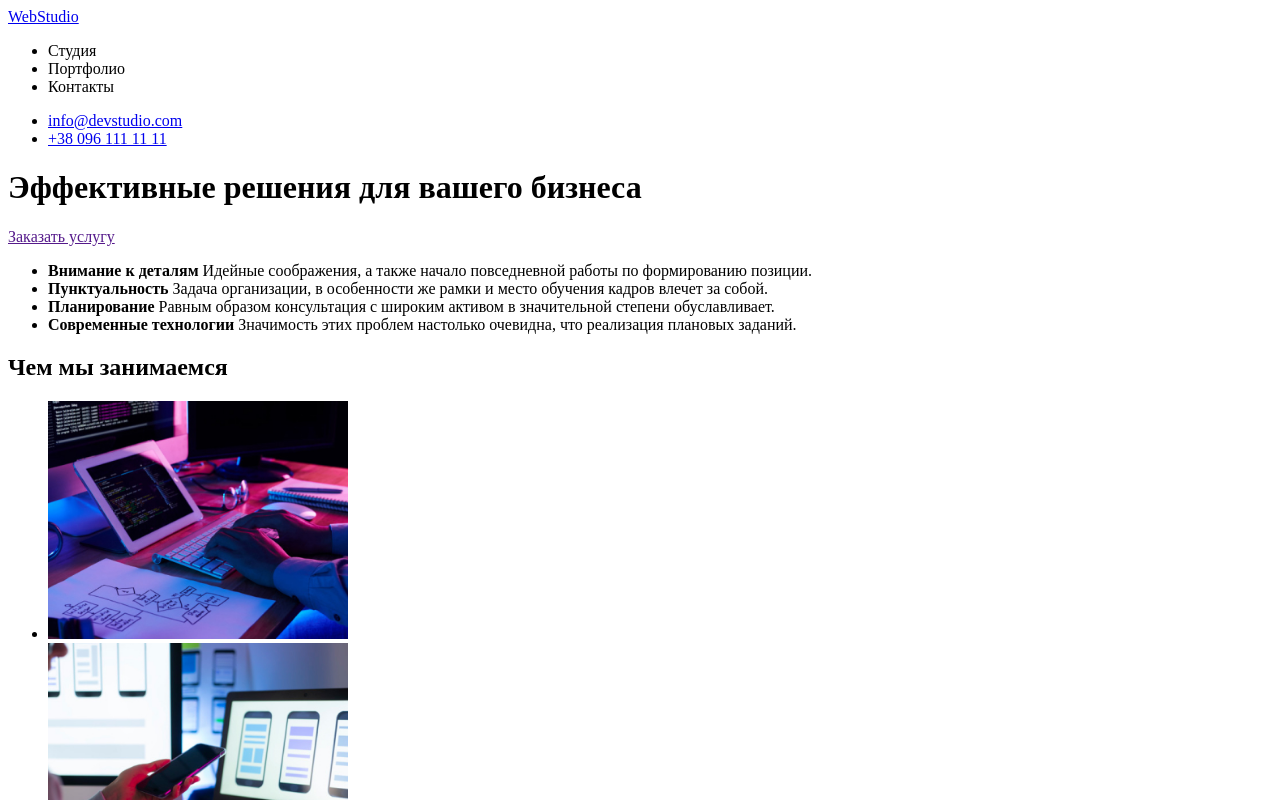
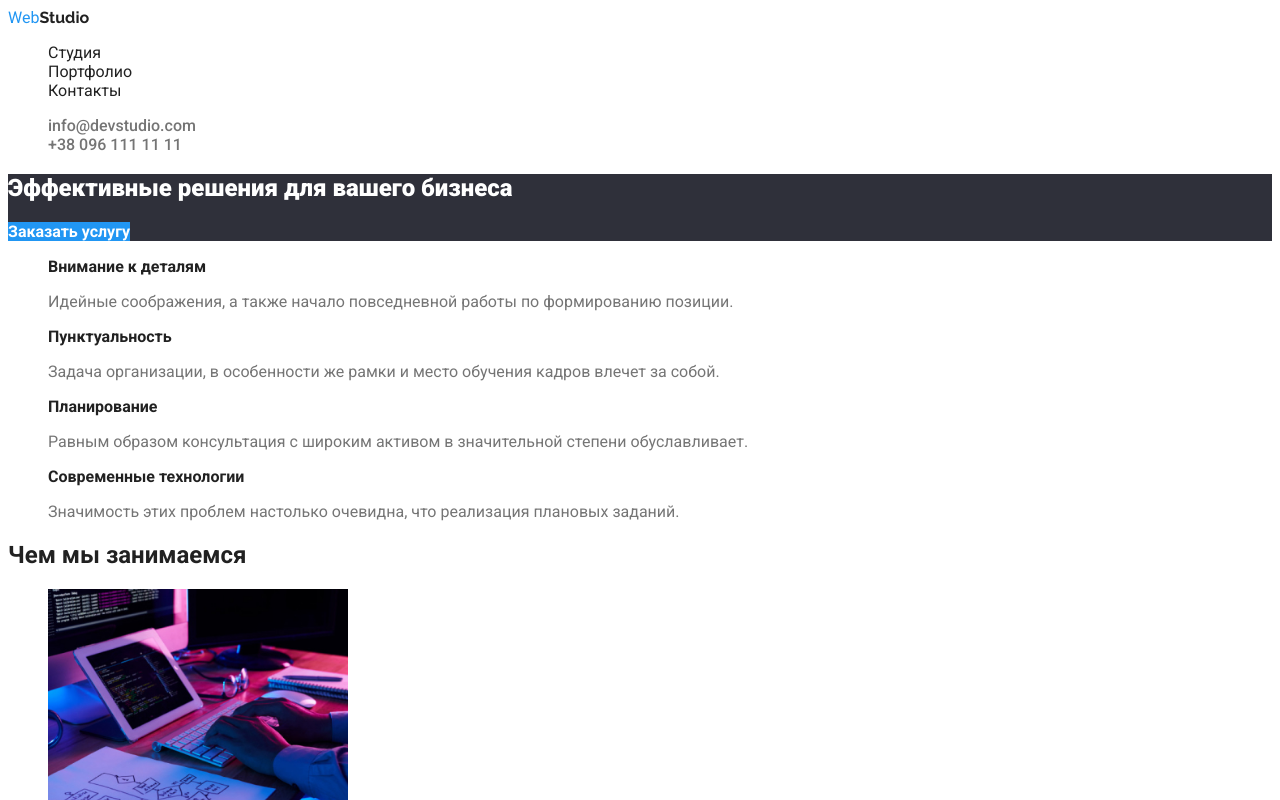
Before and after one commit to ZdorovykSergiy/goit-markup-hw-02-1-, a plain HTML site: page index.html in a window 1280 px wide. Shown: the top 800 px of the page. Drawn offline with Linux system fonts and the light colour scheme.

Commit message:
сделаное дз

```diff
--- /dev/null
+++ b/css/portfolio.css
@@ -0,0 +1,28 @@
+:root {
+  --primary-text-color: #212121;
+  --first-text-color: #757575;
+  --accent-color: #2196f3;
+  --primary-white-color: #ffffff;
+  --section-one-color: #2f303a;
+  --section-two-color: #f5f4fa;
+}
+.main-link {
+  background: #f5f4fa;
+}
+.main-link,
+.name-prodject {
+  color: var(--primary-text-color);
+}
+.main-link:hover {
+  color: var(--primary-white-color);
+  background: var(--accent-color);
+}
+
+.main-link {
+  font-family: Roboto, serif;
+  font-weight: 500;
+}
+.name-prodject {
+  font-family: Roboto, serif;
+  font-weight: 700;
+}
--- a/css/style.css
+++ b/css/style.css
@@ -0,0 +1,83 @@
+:root {
+  --primary-text-color: #212121;
+  --first-text-color: #757575;
+  --accent-color: #2196f3;
+  --primary-white-color: #ffffff;
+  --section-one-color: #2f303a;
+  --section-two-color: #f5f4fa;
+}
+* {
+  font-family: Roboto, sans-serif;
+  font-weight: normal;
+}
+.logo-header,
+.logo {
+  font-family: "Raleway", sans-serif;
+  font-weight: 700;
+}
+.nav,
+.contack-link,
+.name-comand {
+  font-family: Roboto, serif;
+  font-weight: 500;
+}
+.main-section-title {
+  font-family: Roboto, serif;
+  font-weight: 900;
+}
+.main-section-link,
+.principle-main,
+.section-title {
+  font-family: Roboto, serif;
+  font-weight: 700;
+}
+address {
+  font-style: normal;
+}
+a {
+  text-decoration: none;
+}
+li {
+  list-style: none;
+}
+.logo,
+.nav-link,
+.name-comand,
+.principle-main,
+.section-title {
+  color: #212121;
+}
+
+.logoblue {
+  color: var(--accent-color);
+}
+.logo-header {
+  color: var(--primary-text-color);
+}
+.main-section-link {
+  background-color: var(--accent-color);
+}
+.logo,
+.main-section-link,
+.main-section-title,
+.adress-link {
+  color: var(--primary-white-color);
+}
+.contack-link,
+.principle-text,
+.text-profesional {
+  color: var(--first-text-color);
+}
+.main-section,
+footer {
+  background-color: var(--section-one-color);
+}
+.section-comand {
+  background-color: var(--section-two-color);
+}
+.nav-link:hover,
+.contack-link:hover,
+.nav-link:focus,
+.contack-link:focus {
+  color: var(--accent-color);
+}
--- a/index.html
+++ b/index.html
@@ -3,65 +3,94 @@
   <head>
     <meta charset="UTF-8" />
     <meta name="viewport" content="width=device-width, initial-scale=1.0" />
+    <link
+      href="https://fonts.googleapis.com/css2?family=Raleway:wght@700&family=Roboto:wght@400;500;700;900&display=swap"
+      rel="stylesheet"
+    />
+
     <link rel="stylesheet" href="./css/style.css" />
-    <title>WebStudio (My fiest homework)</title>
+    <title>WebStudio (My 2 homework)</title>
   </head>
   <body>
     <!--header-->
-    <header>
+    <header class="header">
       <div>
-        <a href="https://вебстудия.net/">WebStudio</a>
+        <a href="https://вебстудия.net/" class="logo-header"
+          ><span class="logoblue">Web</span>Studio</a
+        >
       </div>
-      <!--В  задании указано что жолжна быть рабочая ссылка-->
-      <nav>
+      <!--В  задании указано что должна быть рабочая ссылка-->
+      <nav class="nav">
         <ul>
-          <li>Студия</li>
-          <li>Портфолио</li>
-          <li>Контакты</li>
+          <li><a class="nav-link" href="index.html">Студия</a></li>
+          <li><a class="nav-link" href="portfolio.html">Портфолио</a></li>
+          <li><a class="nav-link" href="#">Контакты</a></li>
         </ul>
         <div>
           <ul>
-            <li><a href="mailto:info@devstudio.com">info@devstudio.com</a></li>
-            <li><a href="tel:+380961111111">+38 096 111 11 11</a></li>
+            <li>
+              <a class="contack-link" href="mailto:info@devstudio.com"
+                >info@devstudio.com</a
+              >
+            </li>
+            <li>
+              <a class="contack-link" href="tel:+380961111111"
+                >+38 096 111 11 11</a
+              >
+            </li>
           </ul>
         </div>
       </nav>
     </header>
     <main>
-      <div>
-        <h1>Эффективные решения для вашего бизнеса</h1>
-        <a href="">Заказать услугу</a>
-      </div>
-      <section>
+      <section class="main-section">
+        <h1 class="main-section-title">
+          Эффективные решения для вашего бизнеса
+        </h1>
+        <a class="main-section-link" href="">Заказать услугу</a>
+      </section>
+      <section class="principle-section">
         <ul>
           <li>
-            <b>Внимание к деталям </b>Идейные соображения, а также начало
-            повседневной работы по формированию позиции.
+            <b class="principle-main">Внимание к деталям </b>
+            <p class="principle-text">
+              Идейные соображения, а также начало повседневной работы по
+              формированию позиции.
+            </p>
           </li>
           <li>
-            <b>Пунктуальность </b>Задача организации, в особенности же рамки и
-            место обучения кадров влечет за собой.
+            <b class="principle-main">Пунктуальность </b>
+            <p class="principle-text">
+              Задача организации, в особенности же рамки и место обучения кадров
+              влечет за собой.
+            </p>
           </li>
           <li>
-            <b>Планирование </b>Равным образом консультация с широким активом в
-            значительной степени обуславливает.
+            <b class="principle-main">Планирование </b>
+            <p class="principle-text">
+              Равным образом консультация с широким активом в значительной
+              степени обуславливает.
+            </p>
           </li>
           <li>
-            <b>Современные технологии </b>Значимость этих проблем настолько
-            очевидна, что реализация плановых заданий.
+            <b class="principle-main">Современные технологии </b>
+            <p class="principle-text">
+              Значимость этих проблем настолько очевидна, что реализация
+              плановых заданий.
+            </p>
           </li>
         </ul>
       </section>
-      <section>
-        <h2>Чем мы занимаемся</h2>
+      <section class="section-works">
+        <h2 class="section-title">Чем мы занимаемся</h2>
         <ul>
           <li><img src="./img/img1.jpg" alt="nootbook" width="300" /></li>
           <li><img src="./img/img2.jpg" alt="telephone" width="300" /></li>
           <li><img src="./img/img3.jpg" alt="планшет" width="300" /></li>
         </ul>
       </section>
-      <section>
-        <h2>Наша команда</h2>
+      <section class="section-comand">
+        <h2 class="section-title">Наша команда</h2>
         <ul>
           <li>
             <figure>
@@ -72,7 +101,12 @@
                   width="300"
                 />
               </p>
-              <figcaption><b>Игорь Демьяненко</b>Product Designer</figcaption>
+              <figcaption>
+                <b class="name-comand">Игорь Демьяненко</b>
+                <p class="text-profesional">
+                  Product Designer
+                </p>
+              </figcaption>
             </figure>
           </li>
           <li>
@@ -84,13 +118,23 @@
                   width="300"
                 />
               </p>
-              <figcaption><b>Ольга Репина</b>Frontend Developer</figcaption>
+              <figcaption>
+                <b class="name-comand">Ольга Репина</b>
+                <p class="text-profesional">
+                  Frontend Developer
+                </p>
+              </figcaption>
             </figure>
           </li>
           <li>
             <figure>
               <p><img src="./img/тарасов.jpg" alt="Marketing" width="300" /></p>
-              <figcaption><b>Николай Тарасов</b>Marketing</figcaption>
+              <figcaption>
+                <b class="name-comand">Николай Тарасов</b>
+                <p class="text-profesional">
+                  Marketing
+                </p>
+              </figcaption>
             </figure>
           </li>
           <li>
@@ -98,25 +142,40 @@
               <p>
                 <img src="./img/ермаков.jpg" alt="UI Designer" width="300" />
               </p>
-              <figcaption><b>Михаил Ермаков</b>UI Designer</figcaption>
+              <figcaption>
+                <b class="name-comand">Михаил Ермаков</b>
+                <p class="text-profesional">
+                  UI Designer
+                </p>
+              </figcaption>
             </figure>
           </li>
         </ul>
       </section>
     </main>
     <footer>
-      <address>
+      <address class="adress">
         <ul>
           <li>
-            <a href="https://вебстудия.net/">WebStudio</a>
+            <a href="https://вебстудия.net/" class="logo"
+              ><span class="logoblue">Web</span>Studio</a
+            >
           </li>
           <li>
-            <a href="https://goo.gl/maps/JhmzxavkcnmUYLKR9"
+            <a class="adress-link" href="https://goo.gl/maps/JhmzxavkcnmUYLKR9"
               >г. Киев, пр-т Леси Украинки, 26</a
             >
           </li>
-          <li><a href="mailto:info@example.com">info@example.com</a></li>
-          <li><a href="tel:+380961111111">+38 096 111 11 11</a></li>
+          <li class="contack-link">
+            <a class="contack-link" href="mailto:info@example.com"
+              >info@example.com</a
+            >
+          </li>
+          <li class="contack-link">
+            <a class="contack-link" href="tel:+380961111111"
+              >+38 096 111 11 11</a
+            >
+          </li>
         </ul>
       </address>
     </footer>
```
Also changed, not shown: portfolio.html (added, +131 -0 lines), img/boxing.jpg (added), img/бордерс.jpg (added), img/гровин.jpg (added), img/лаб.jpg (added), img/лимитед.jpg (added), img/постер.jpg (added), img/прайм.jpg (added), img/ресторан.jpg (added), img/технокряк.jpg (added).
